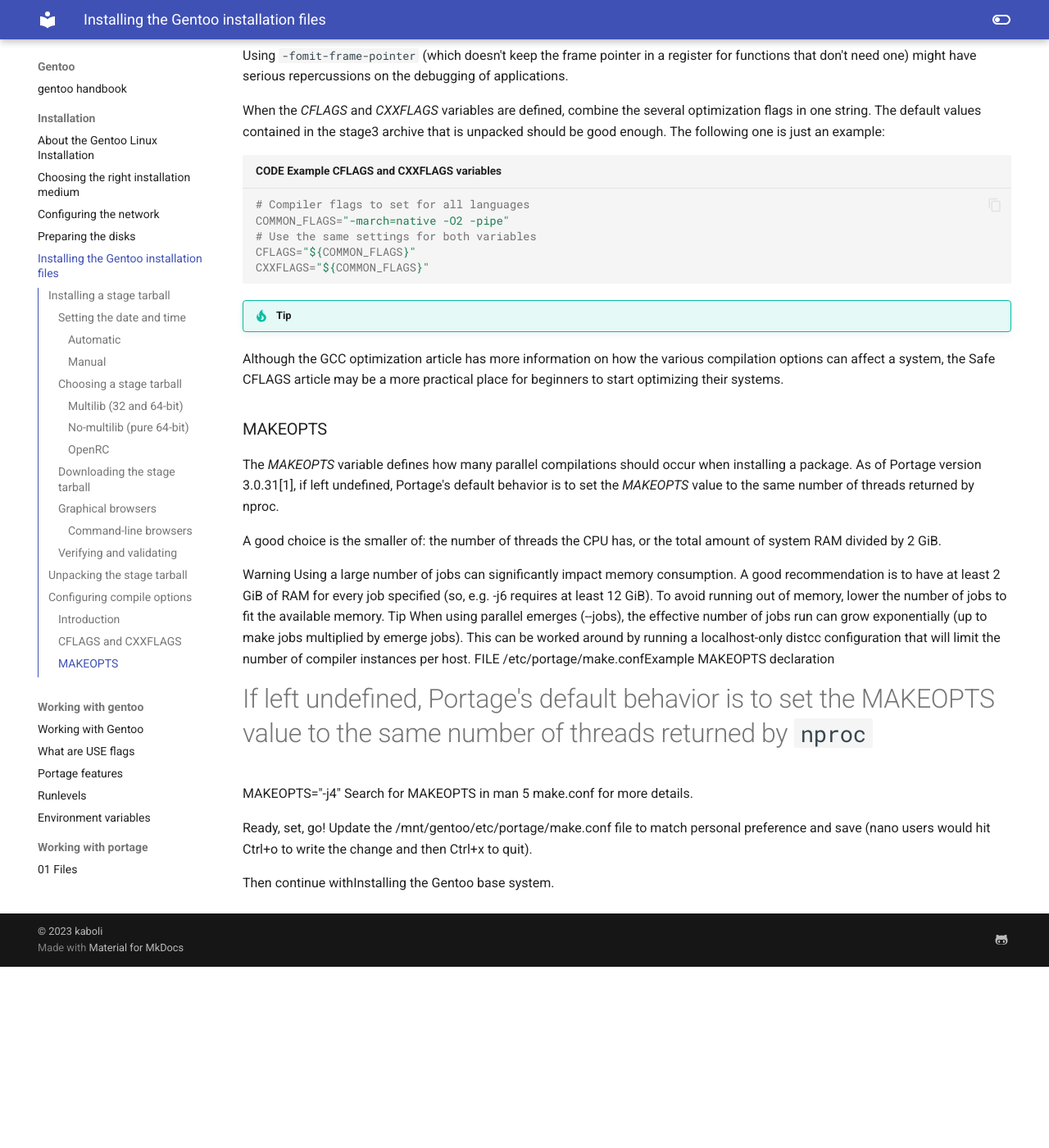
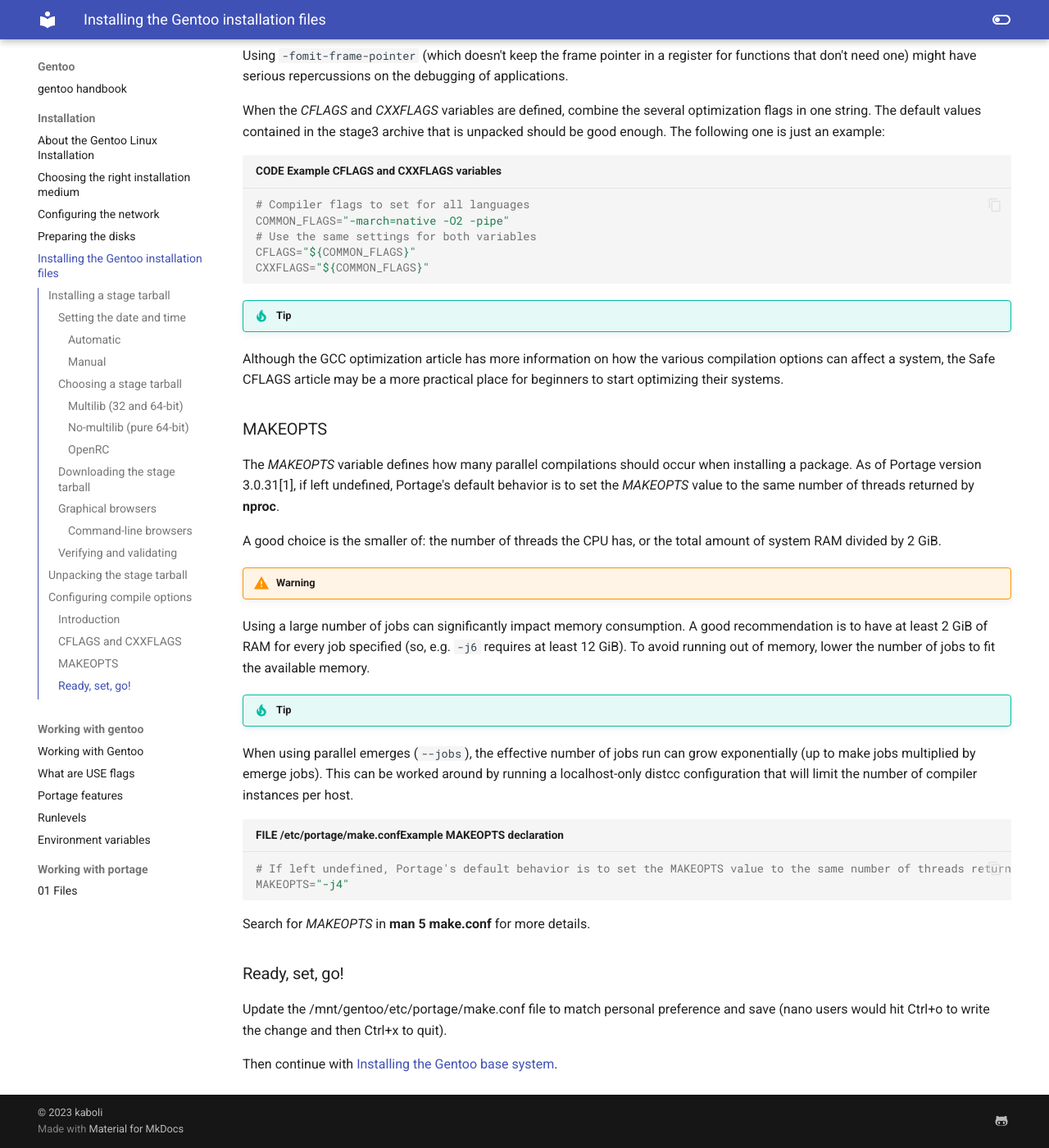
Before and after one commit to floviken/mkdocs, an MkDocs documentation site: the page built from docs/gentoo/installation/05-Installing the Gentoo installation files.md, in a window 1280 px wide and 1400 px high, scrolled down 5940 px. Shown: the whole window at 82% size. Built offline with MkDocs 1.6.1 and Material for MkDocs 9.7.7, drawn with Linux system fonts in a browser that asks for light colours; before the commit the page ends 7119 px from its top, so only the background shows below that.

Commit message:
Update 05-Installing the Gentoo installation files.md

````diff
--- a/docs/gentoo/installation/05-Installing the Gentoo installation files.md
+++ b/docs/gentoo/installation/05-Installing the Gentoo installation files.md
@@ -201,20 +201,27 @@
 
 ### MAKEOPTS
 
-The *MAKEOPTS* variable defines how many parallel compilations should occur when installing a package. As of Portage version 3.0.31[1], if left undefined, Portage's default behavior is to set the *MAKEOPTS* value to the same number of threads returned by nproc.
+The *MAKEOPTS* variable defines how many parallel compilations should occur when installing a package. As of Portage version 3.0.31[1], if left undefined, Portage's default behavior is to set the *MAKEOPTS* value to the same number of threads returned by **nproc**.
 
 A good choice is the smaller of: the number of threads the CPU has, or the total amount of system RAM divided by 2 GiB.
 
- Warning
-Using a large number of jobs can significantly impact memory consumption. A good recommendation is to have at least 2 GiB of RAM for every job specified (so, e.g. -j6 requires at least 12 GiB). To avoid running out of memory, lower the number of jobs to fit the available memory.
- Tip
-When using parallel emerges (--jobs), the effective number of jobs run can grow exponentially (up to make jobs multiplied by emerge jobs). This can be worked around by running a localhost-only distcc configuration that will limit the number of compiler instances per host.
-FILE /etc/portage/make.confExample MAKEOPTS declaration
+!!! Warning
+
+Using a large number of jobs can significantly impact memory consumption. A good recommendation is to have at least 2 GiB of RAM for every job specified (so, e.g. `-j6` requires at least 12 GiB). To avoid running out of memory, lower the number of jobs to fit the available memory.
+
+!!! Tip
+
+When using parallel emerges (`--jobs`), the effective number of jobs run can grow exponentially (up to make jobs multiplied by emerge jobs). This can be worked around by running a localhost-only distcc configuration that will limit the number of compiler instances per host.
+
+```sh title="FILE /etc/portage/make.confExample MAKEOPTS declaration"
 # If left undefined, Portage's default behavior is to set the MAKEOPTS value to the same number of threads returned by `nproc`
 MAKEOPTS="-j4"
-Search for MAKEOPTS in man 5 make.conf for more details.
+```
 
-Ready, set, go!
+Search for *MAKEOPTS* in **man 5 make.conf** for more details.
+
+### Ready, set, go!
+
 Update the /mnt/gentoo/etc/portage/make.conf file to match personal preference and save (nano users would hit Ctrl+o to write the change and then Ctrl+x to quit).
 
-Then continue withInstalling the Gentoo base system.
+Then continue with [Installing the Gentoo base system]().
````
